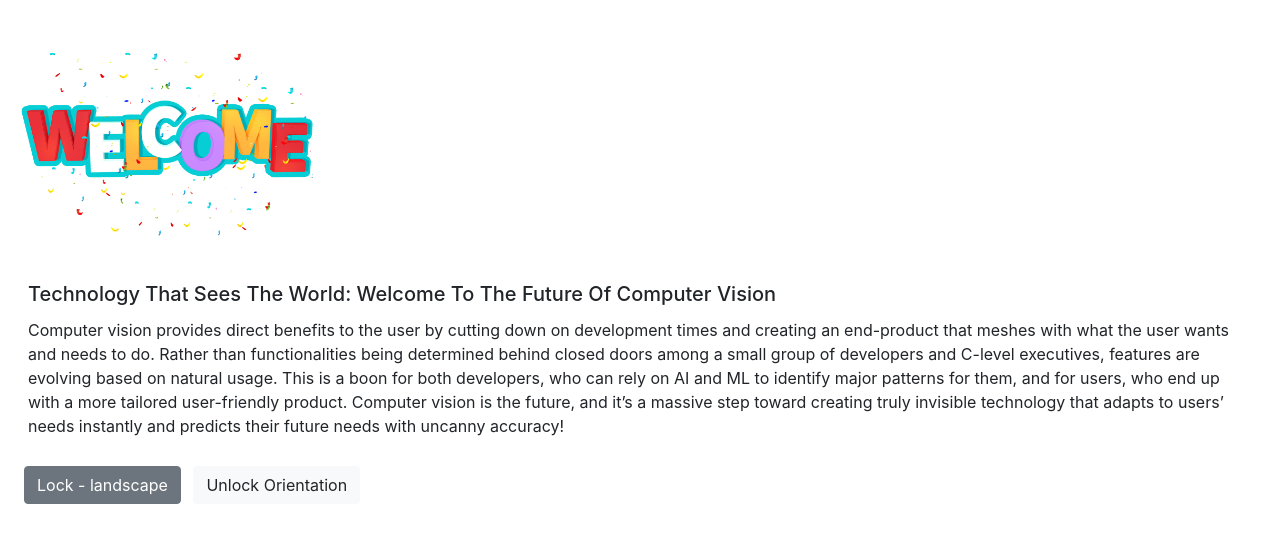
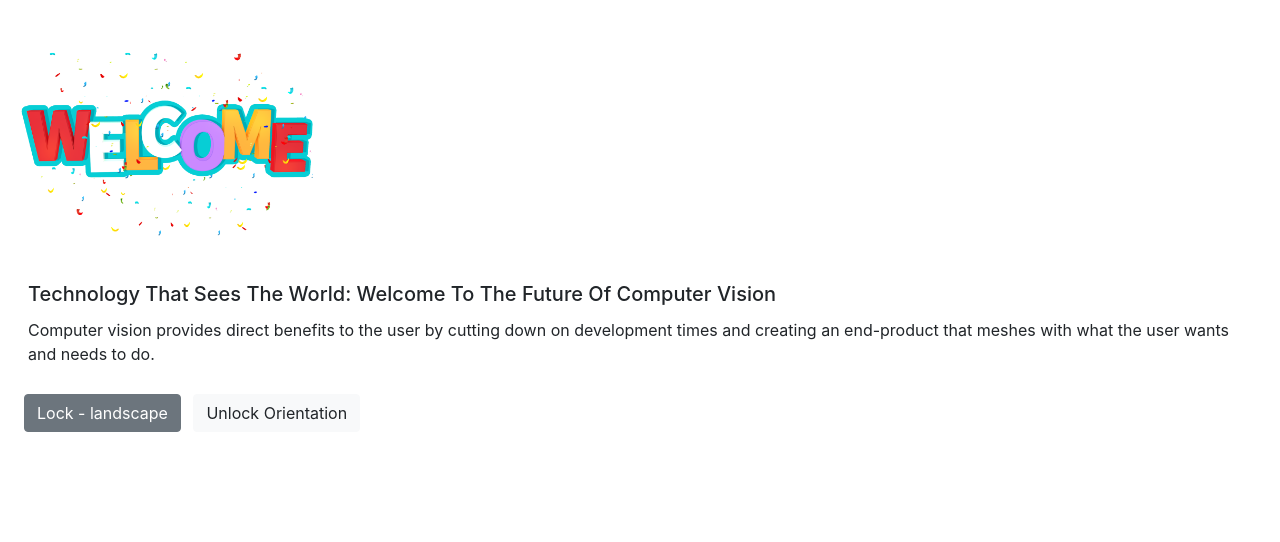
Before and after one commit to rajulakavath/welcome, a plain HTML site: page index.html in a window 1280 px wide. Drawn offline with nearby package versions, Linux system fonts and the light colour scheme.

Commit message:
dsafdsafsdaf

```diff
--- a/index.html
+++ b/index.html
@@ -16,7 +16,7 @@
       <img class="card-img-top mx-auto" src="assets/images/welcome.png" alt="Card image cap" style="width: 25%">
       <div class="card-body">
         <h5 class="card-title">Technology That Sees The World: Welcome To The Future Of Computer Vision</h5>
-        <p class="card-text">Computer vision provides direct benefits to the user by cutting down on development times and creating an end-product that meshes with what the user wants and needs to do. Rather than functionalities being determined behind closed doors among a small group of developers and C-level executives, features are evolving based on natural usage. This is a boon for both developers, who can rely on AI and ML to identify major patterns for them, and for users, who end up with a more tailored user-friendly product. Computer vision is the future, and it’s a massive step toward creating truly invisible technology that adapts to users’ needs instantly and predicts their future needs with uncanny accuracy!</p>
+        <p class="card-text">Computer vision provides direct benefits to the user by cutting down on development times and creating an end-product that meshes with what the user wants and needs to do.</p>
       </div>
       <!-- <div class="button float-right mr-2">
         <button type="button" class="btn btn-secondary" id="btnFullscreen">Fullscreen</button>
```
